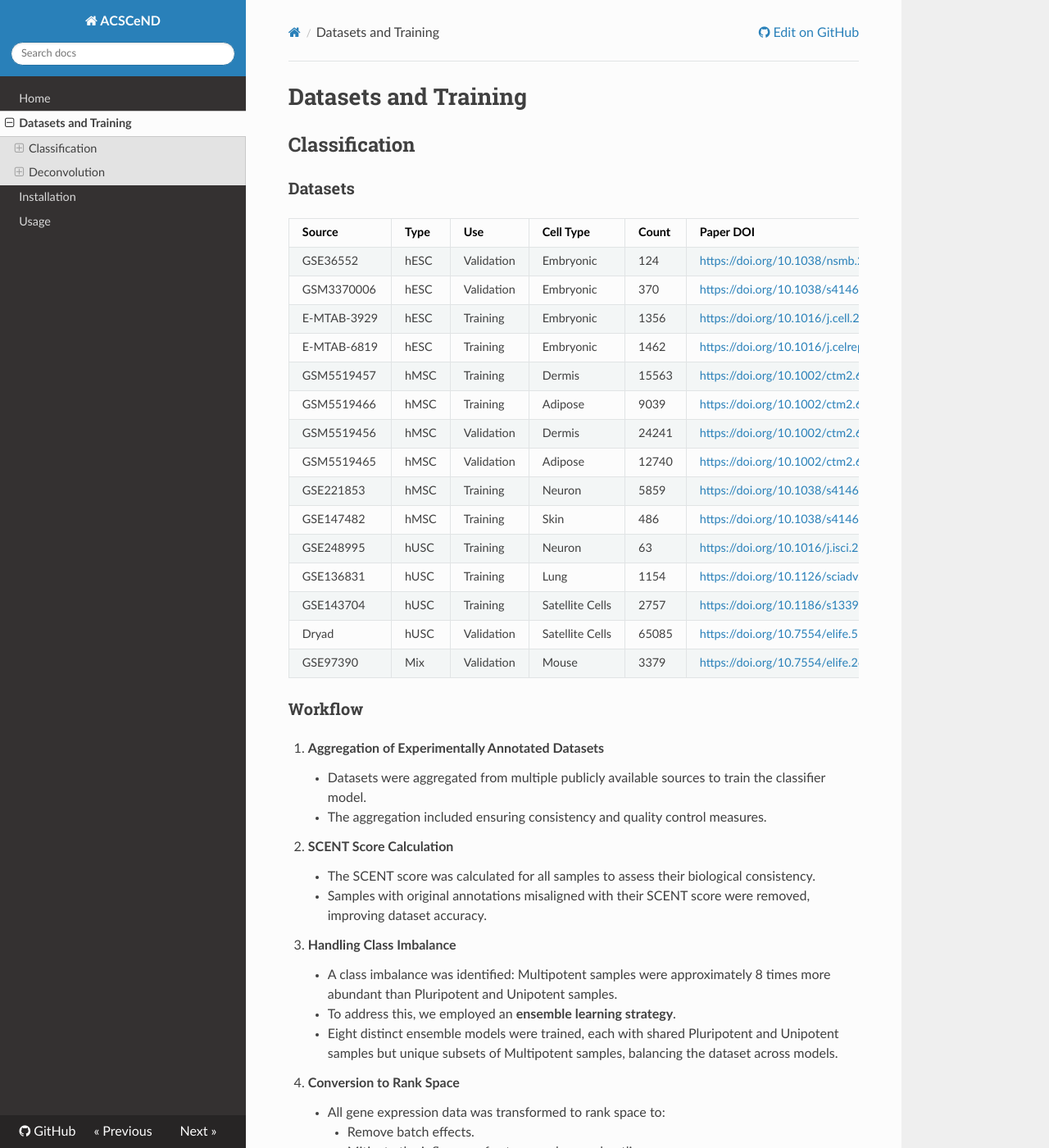
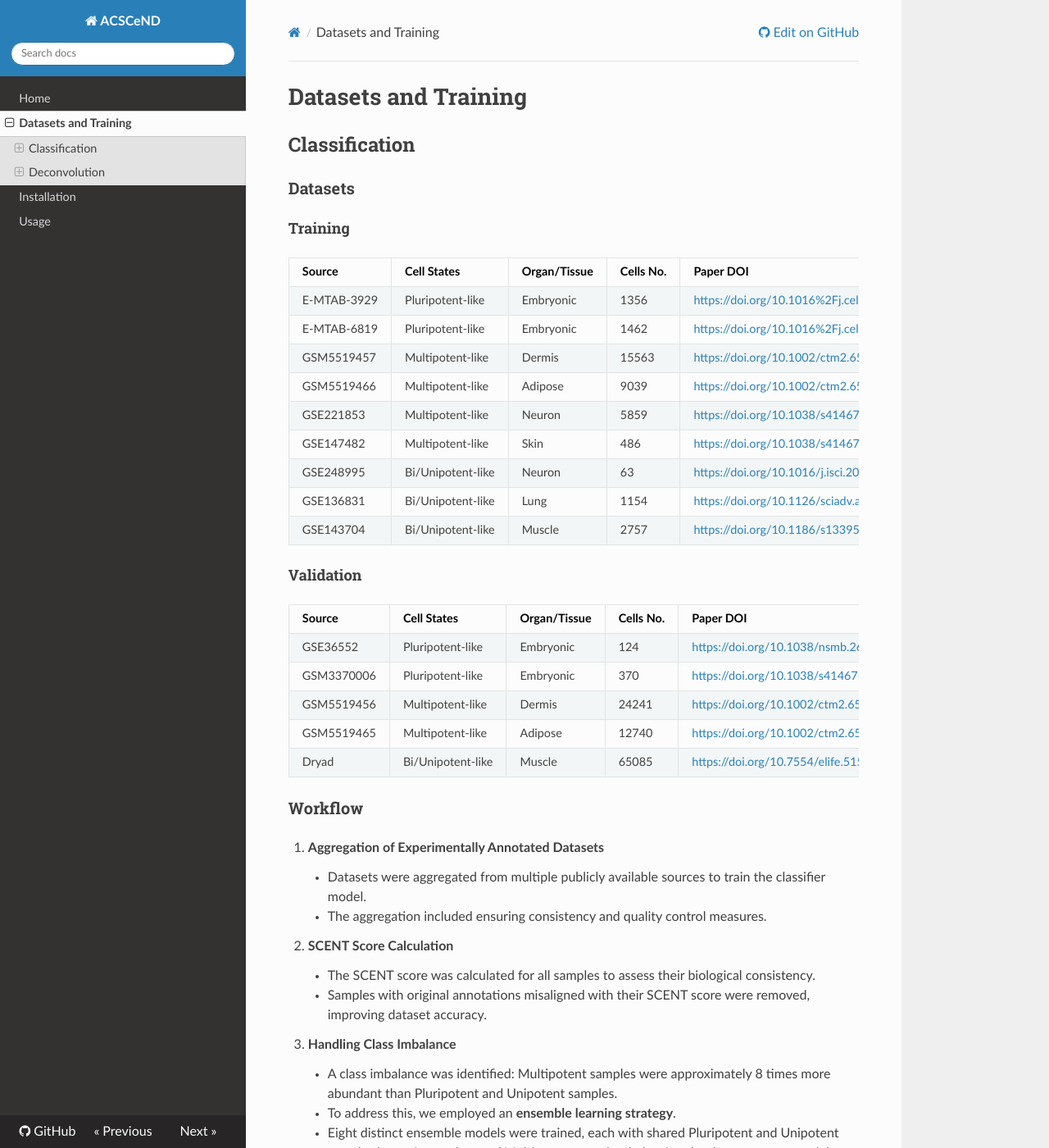
Before and after one commit to SML-CompBio/ACSCEND, an MkDocs documentation site: the page built from docs/dataset.md, in a window 1280 px wide and 1400 px high. Shown: the whole window at 82% size. Built offline with MkDocs 1.6.1, drawn with Linux system fonts in a browser that asks for light colours; nearby versions of some CDN libraries; some of the changed text lies outside the part shown.

Commit message:
Update dataset.md

```diff
--- a/docs/dataset.md
+++ b/docs/dataset.md
@@ -3,23 +3,27 @@
 ## Classification
 
 ### Datasets
-| Source        | Type        | Use        | Cell Type        | Count | Paper DOI                                         | Author            |
-|---------------|-------------|------------|------------------|------------|---------------------------------------------------|-------------------|
-| GSE36552      | hESC        | Validation | Embryonic         | 124        | [https://doi.org/10.1038/nsmb.2660](https://doi.org/10.1038/nsmb.2660) | Yan et al.        |
-| GSM3370006    | hESC        | Validation | Embryonic         | 370        | [https://doi.org/10.1038/s41467-020-16214-8](https://doi.org/10.1038/s41467-020-16214-8) | Lau et al.        |
-| E-MTAB-3929   | hESC        | Training   | Embryonic         | 1356       | [https://doi.org/10.1016/j.cell.2016.03.023](https://doi.org/10.1016/j.cell.2016.03.023) | Petropoulos et al.|
-| E-MTAB-6819   | hESC        | Training   | Embryonic         | 1462       | [https://doi.org/10.1016/j.celrep.2018.12.099](https://doi.org/10.1016/j.celrep.2018.12.099) | Messmer et al.    |
-| GSM5519457    | hMSC        | Training   | Dermis            | 15563      | [https://doi.org/10.1002/ctm2.650](https://doi.org/10.1002/ctm2.650) | Wang et al.       |
-| GSM5519466    | hMSC        | Training   | Adipose           | 9039       | [https://doi.org/10.1002/ctm2.650](https://doi.org/10.1002/ctm2.650) | Wang et al.       |
-| GSM5519456    | hMSC        | Validation | Dermis            | 24241      | [https://doi.org/10.1002/ctm2.650](https://doi.org/10.1002/ctm2.650) | Wang et al.       |
-| GSM5519465    | hMSC        | Validation | Adipose           | 12740      | [https://doi.org/10.1002/ctm2.650](https://doi.org/10.1002/ctm2.650) | Wang et al.       |
-| GSE221853     | hMSC        | Training   | Neuron            | 5859       | [https://doi.org/10.1038/s41467-024-47945-7](https://doi.org/10.1038/s41467-024-47945-7) | Guerrero et al.   |
-| GSE147482     | hMSC        | Training   | Skin              | 486        | [https://doi.org/10.1038/s41467-020-18075-7](https://doi.org/10.1038/s41467-020-18075-7) | Wang et al.       |
-| GSE248995     | hUSC        | Training   | Neuron            | 63         | [https://doi.org/10.1016/j.isci.2024.109342](https://doi.org/10.1016/j.isci.2024.109342) | Baig et al.       |
-| GSE136831     | hUSC        | Training   | Lung              | 1154       | [https://doi.org/10.1126/sciadv.aba1983](https://doi.org/10.1126/sciadv.aba1983) | Adams et al.      |
-| GSE143704     | hUSC        | Training   | Satellite Cells   | 2757       | [https://doi.org/10.1186/s13395-020-00236-3](https://doi.org/10.1186/s13395-020-00236-3) | Micheli et al.    |
-| Dryad         | hUSC        | Validation | Satellite Cells   | 65085      | [https://doi.org/10.7554/elife.51576](https://doi.org/10.7554/elife.51576) | Barruet et al.    |
-| GSE97390      | Mix         | Validation | Mouse             | 3379       | [https://doi.org/10.7554/elife.26945](https://doi.org/10.7554/elife.26945) | Briggs et al.     |
+#### Training
+| Source         | Cell States         | Organ/Tissue | Cells No. | Paper DOI                                      | Author           |
+|-----------------|---------------------|--------------|-----------|------------------------------------------------|------------------|
+| E-MTAB-3929    | Pluripotent-like    | Embryonic    | 1356      | [https://doi.org/10.1016%2Fj.cell.2016.03.023](https://doi.org/10.1016%2Fj.cell.2016.03.023) | Petropoulos et al. |
+| E-MTAB-6819    | Pluripotent-like    | Embryonic    | 1462      | [https://doi.org/10.1016%2Fj.celrep.2018.12.099](https://doi.org/10.1016%2Fj.celrep.2018.12.099) | Messmer et al.     |
+| GSM5519457     | Multipotent-like    | Dermis       | 15563     | [https://doi.org/10.1002/ctm2.650](https://doi.org/10.1002/ctm2.650) | Wang et al.        |
+| GSM5519466     | Multipotent-like    | Adipose      | 9039      | [https://doi.org/10.1002/ctm2.650](https://doi.org/10.1002/ctm2.650) | Wang et al.        |
+| GSE221853      | Multipotent-like    | Neuron       | 5859      | [https://doi.org/10.1038/s41467-024-47945-7](https://doi.org/10.1038/s41467-024-47945-7) | Guerrero et al.    |
+| GSE147482      | Multipotent-like    | Skin         | 486       | [https://doi.org/10.1038/s41467-020-18075-7](https://doi.org/10.1038/s41467-020-18075-7) | Wang et al.        |
+| GSE248995      | Bi/Unipotent-like   | Neuron       | 63        | [https://doi.org/10.1016/j.isci.2024.109342](https://doi.org/10.1016/j.isci.2024.109342) | Baig et al.        |
+| GSE136831      | Bi/Unipotent-like   | Lung         | 1154      | [https://doi.org/10.1126/sciadv.aba1983](https://doi.org/10.1126/sciadv.aba1983) | Adams et al.       |
+| GSE143704      | Bi/Unipotent-like   | Muscle       | 2757      | [https://doi.org/10.1186/s13395-020-00236-3](https://doi.org/10.1186/s13395-020-00236-3) | Micheli et al.     |
+
+#### Validation
+| Source          | Cell States         | Organ/Tissue | Cells No. | Paper DOI                                      | Author          |
+|-------------------------------------------------------------------------------------------|---------------------|--------------|-----------|------------------------------------------------|-----------------|
+| GSE36552          | Pluripotent-like    | Embryonic    | 124       | [https://doi.org/10.1038/nsmb.2660](https://doi.org/10.1038/nsmb.2660) | Yan et al.      |
+| GSM3370006        | Pluripotent-like    | Embryonic    | 370       | [https://doi.org/10.1038/s41467-020-16214-8](https://doi.org/10.1038/s41467-020-16214-8) | Lau et al.      |
+| GSM5519456     | Multipotent-like    | Dermis       | 24241     | [https://doi.org/10.1002/ctm2.650](https://doi.org/10.1002/ctm2.650) | Wang et al.     |
+| GSM5519465    | Multipotent-like    | Adipose      | 12740     | [https://doi.org/10.1002/ctm2.650](https://doi.org/10.1002/ctm2.650) | Wang et al.     |
+| Dryad | Bi/Unipotent-like   | Muscle       | 65085     | [https://doi.org/10.7554/elife.51576](https://doi.org/10.7554/elife.51576) | Barruet et al.  |
 
 ### Workflow
 
@@ -65,6 +69,20 @@
 
 ### Datasets
 The single-cell RNA sequencing (scRNA-seq) gene expression matrix for various cancer types was obtained from the publicly available [**Weizmann Institute's 3CA dataset**](https://www.weizmann.ac.il/sites/3CA/), which contains high-resolution data on cancer-associated cell types.
+We validated our deconvolution model using the given datasets.
+| Source          | Type                 | Use                 | Organism | Source URL                                      | Author                       |
+|------------------|----------------------|---------------------|----------|------------------------------------------------|------------------------------|
+| GSE157329       | Developmental        | Training/Validation | Human    | [https://doi.org/10.1038/s41556-023-01108-w](https://doi.org/10.1038/s41556-023-01108-w) | Xu et al.                    |
+| PBMC 20k        | Immune Cells         | Training/Validation | Human    | [https://www.10xgenomics.com/datasets](https://www.10xgenomics.com/datasets) | 10X Genomics                 |
+| Tabula Muris    | Tissue               | Training/Validation | Mouse    | [https://doi.org/10.1038/s41586-018-0590-4](https://doi.org/10.1038/s41586-018-0590-4) | The Tabula Muris Consortium  |
+| PBMC 10k        | Immune Cells         | Training/Validation | Human    | [https://www.10xgenomics.com/datasets](https://www.10xgenomics.com/datasets) | 10X Genomics                 |
+| E-MTAB-5061     | Pancreas             | Training            | Human    | [https://doi.org/10.1016/j.cmet.2016.08.020](https://doi.org/10.1016/j.cmet.2016.08.020) | Segerstolpe et al.           |
+| GSE81608        | Pancreas             | Validation          | Human    | [https://doi.org/10.1016/j.cmet.2016.08.018](https://doi.org/10.1016/j.cmet.2016.08.018) | Xin et al.                   |
+| SDY67 (Immport NIAID) |                   | Validation          | Human    | [https://doi.org/10.1371/journal.pone.0152034](https://doi.org/10.1371/journal.pone.0152034) | Zimmermann et al.            |
+| GSE107019       | PBMC                 | Validation          | Human    | [https://doi.org/10.1016/j.celrep.2019.01.041](https://doi.org/10.1016/j.celrep.2019.01.041) | Monaco et al.                |
+| GSE65133        | PBMC                 | Validation          | Human    | [https://doi.org/10.1038/nmeth.3337](https://doi.org/10.1038/nmeth.3337) | Newman et al.                |
+| GSE93722        | Metastatic Melanoma  | Validation          | Human    | [https://doi.org/10.7554/elife.26476](https://doi.org/10.7554/elife.26476) | Racle et al.                 |
+| GSE77940, GSE72056 | Melanoma           | Validation          | Human    | [https://doi.org/10.1126/science.aad0501](https://doi.org/10.1126/science.aad0501) | Tirosh et al.                |
 
 ### Workflow
 
```
